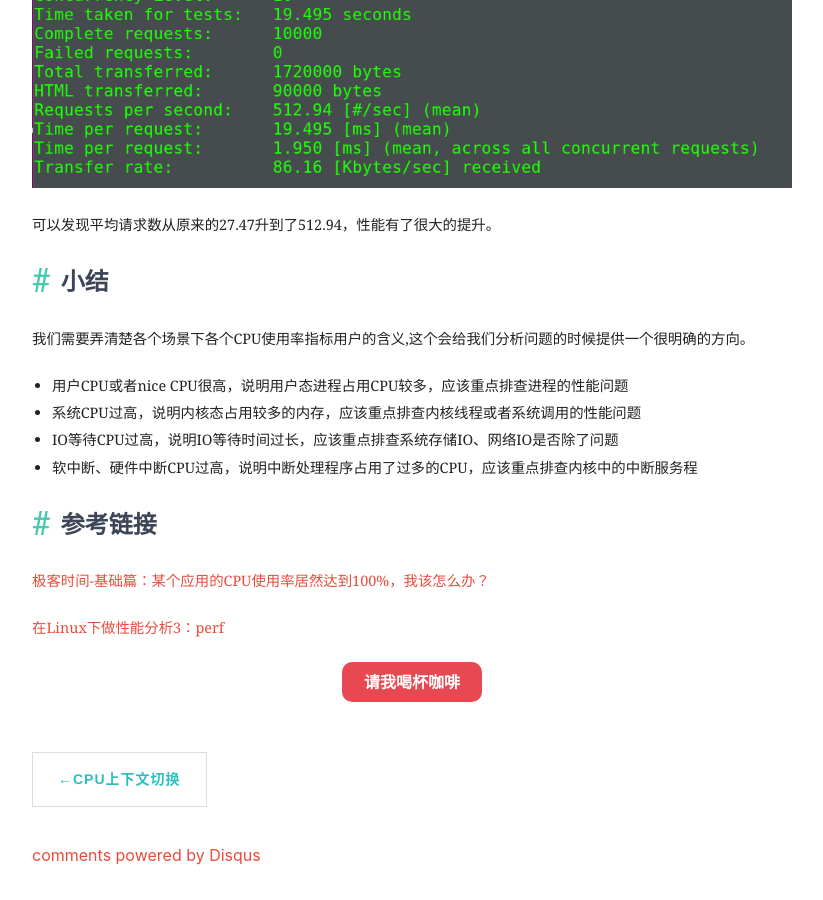
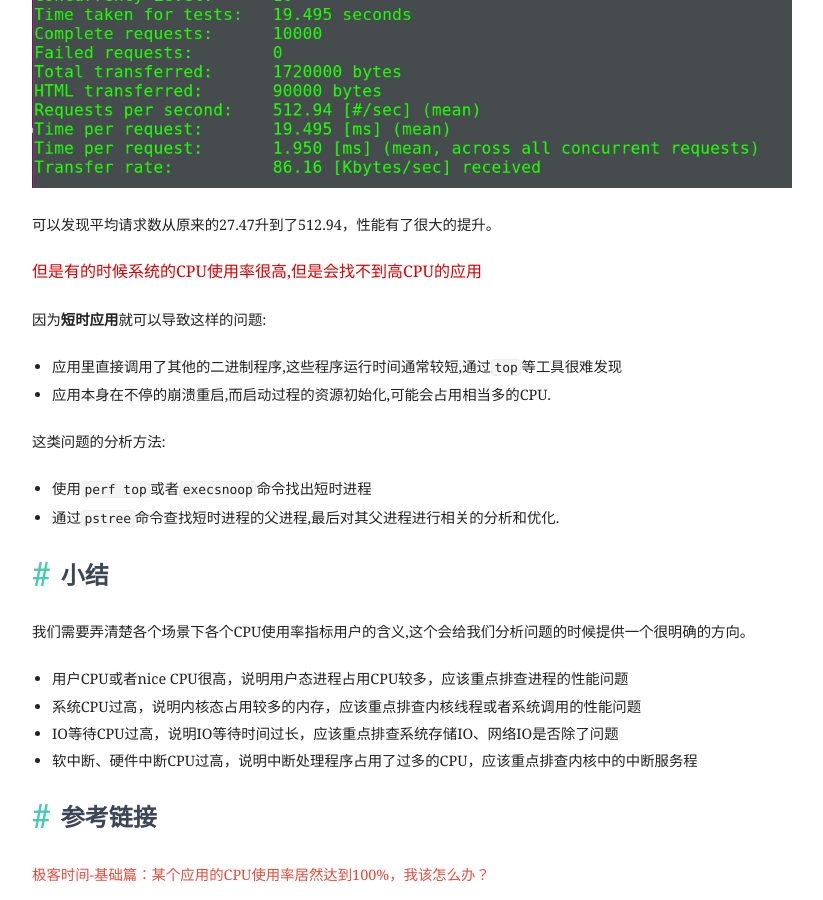
Before and after one commit to linyimin-bupt/linyimin.github.io, a Jekyll site: the page built from _posts/2019-03-24-CPU-100%-analysis.md, in a window 1280 px wide and 900 px high, scrolled down 8213 px. Shown: the whole window, without its empty margins (228-1051 px from the left). Built offline with Jekyll 4.4.1, drawn with Linux system fonts in a browser that asks for light colours; nearby versions of some CDN libraries; formulas are drawn with MathJax 3; comment, search, counter and statistics services are not loaded.

Commit message:
add analysis method of short-term procedure

```diff
--- a/_posts/2019-03-24-CPU-100%-analysis.md
+++ b/_posts/2019-03-24-CPU-100%-analysis.md
@@ -246,6 +246,19 @@
 
 可以发现平均请求数从原来的27.47升到了512.94，性能有了很大的提升。
 
+
+<font color="#dd0000">但是有的时候系统的CPU使用率很高,但是会找不到高CPU的应用</font>
+
+因为**短时应用**就可以导致这样的问题:
+
+- 应用里直接调用了其他的二进制程序,这些程序运行时间通常较短,通过`top`等工具很难发现
+- 应用本身在不停的崩溃重启,而启动过程的资源初始化,可能会占用相当多的CPU.
+
+这类问题的分析方法:
+
+- 使用`perf top`或者`execsnoop`命令找出短时进程
+- 通过`pstree`命令查找短时进程的父进程,最后对其父进程进行相关的分析和优化.
+
 ## 小结
 
 我们需要弄清楚各个场景下各个CPU使用率指标用户的含义,这个会给我们分析问题的时候提供一个很明确的方向。
```
